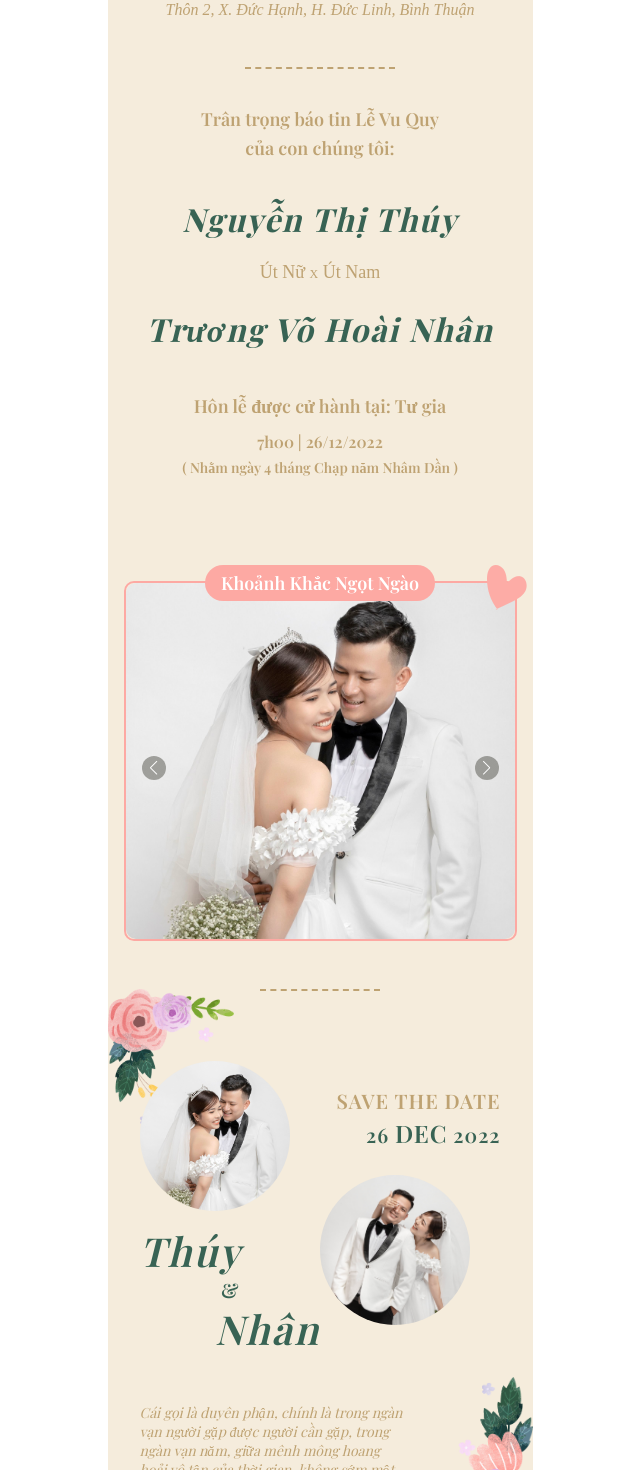
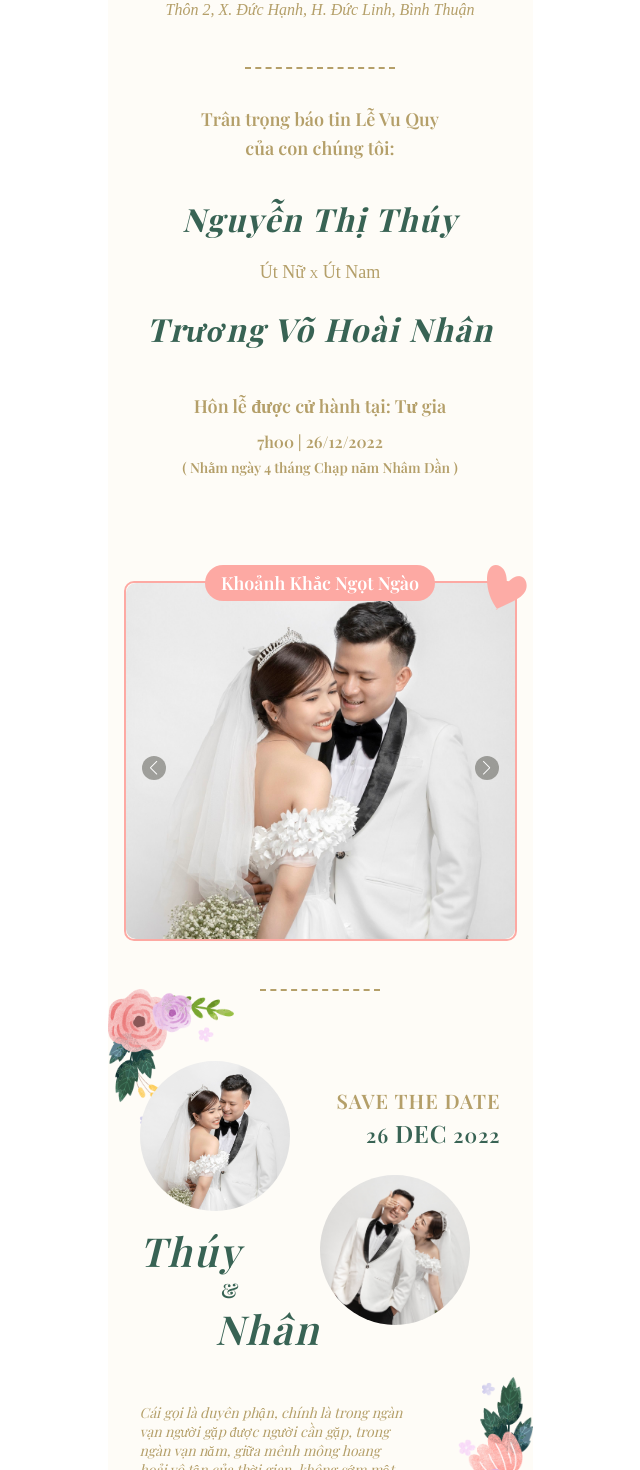
Before and after one commit to TanTruong96/wedding-invitation, a React (Create React App) app: page /thuynguyen-nhantruong in a window 1280 px wide. Shown: the part 1040-2510 px from the top of the page, without its empty margins (320-960 px from the left). Built offline with nearby package versions, Linux system fonts and the light colour scheme; a web font is replaced by a local one.

Commit message:
#Update color & background

```diff
--- a/src/common/styles/index.js
+++ b/src/common/styles/index.js
@@ -9,7 +9,7 @@ const StyledWeddingPage = styled.div`
 
   display: flex;
   flex-direction: column;
-  background-color: ${props => props.theme.colors.beigeF5E};
+  background-color: ${props => props.theme.colors.beigeFEF};
   font-family: "Playfair Display";
 
   position: relative;
@@ -54,7 +54,7 @@ const Image = styled.img`
 const DashedLine = styled.div`
   width: 120px;
   height: 2px;
-  border-top: 2px dashed ${props => props.theme.colors.brownBEA};
+  border-top: 2px dashed ${props => props.theme.colors.beigeB49};
   margin: ${props => (props.top || props.bottom) ? '0 auto' : '40px auto'};
 
   position: ${props => (props.top || props.bottom) ? 'absolute' : 'inherit'};
--- a/src/components/FamilyInfo/index.js
+++ b/src/components/FamilyInfo/index.js
@@ -46,7 +46,7 @@ const TextName = styled.p`
   color: ${props => props.theme.colors.green386};
 
   ${props => props.colorInherit && css`
-    color: ${props => props.theme.colors.brownBEA};
+    color: ${props => props.theme.colors.beigeB49};
     font-weight: 600;
   `}
 
@@ -67,9 +67,9 @@ const TextVocative = styled(TextName)`
   font-size: 18px;
   font-weight: 500;
   text-align: center;
-  color: ${props => props.theme.colors.brownBEA};
+  color: ${props => props.theme.colors.beigeB49};
 
-  border-bottom: 1px dashed ${props => props.theme.colors.brownBEA};
+  border-bottom: 1px dashed ${props => props.theme.colors.beigeB49};
   width: fit-content;
 
   ${props => props.displayBlock && css`
@@ -90,14 +90,14 @@ const TextAddress = styled(TextName)`
   font-weight: 500;
   font-size: 16px;
   font-style: italic;
-  color: ${props => props.theme.colors.brownBEA};
+  color: ${props => props.theme.colors.beigeB49};
 `;
 const DashedLine = styled.div`
   width: 150px;
   height: 2px;
   margin: 0 auto 40px;
 
-  border-bottom: 2px dashed ${props => props.theme.colors.brownBEA};
+  border-bottom: 2px dashed ${props => props.theme.colors.beigeB49};
 `;
 const BlockMiddle = styled.div`
   margin-bottom: 16px;
@@ -118,7 +118,7 @@ const MainName = styled.h1`
 const TextTime = styled.span`
   font-size: 16px;
   font-weight: inherit;
-  color: ${props => props.theme.colors.brownBEA};
+  color: ${props => props.theme.colors.beigeB49};
   padding: 0 2px;
 `;
 const BlockTimeLine = styled.div`
--- a/src/components/Footer/index.js
+++ b/src/components/Footer/index.js
@@ -18,7 +18,7 @@ const Title = styled.h1`
 `;
 const CopyRightText = styled.div`
   display: block;
-  color: ${props => props.theme.colors.brownBEA};
+  color: ${props => props.theme.colors.beigeB49};
   font-size: 12px;
 
   display: flex;
--- a/src/components/Introduce/index.js
+++ b/src/components/Introduce/index.js
@@ -85,7 +85,7 @@ const Name = styled(Title)`
 
   margin-bottom: 12px;
   font-style: italic;
-  color: ${props => props.colorBrownBEA ? props.theme.colors.brownBEA : props.theme.colors.whiteFFF};
+  color: ${props => props.colorbeigeB49 ? props.theme.colors.beigeB49 : props.theme.colors.whiteFFF};
 `;
 const Date = styled(Title)`
   margin-bottom: 0;
@@ -111,7 +111,7 @@ const StyledSpan = styled.span`
 // const DashedLine = styled.div`
 //   width: 117px;
 //   flex-shrink: 0;
-//   border-top: 2px dashed ${props => props.theme.colors.brownBEA};
+//   border-top: 2px dashed ${props => props.theme.colors.beigeB49};
 
 //   margin-top: 50px;
 // `;
--- a/src/components/PartyInfo/index.js
+++ b/src/components/PartyInfo/index.js
@@ -8,7 +8,7 @@ const Text = styled.p`
 
   margin-bottom: 8px;
   margin-top: ${props => props.mt48 ? '48px' : 0};
-  color: ${props => props.theme.colors.brownBEA};
+  color: ${props => props.theme.colors.beigeB49};
 `;
 const MainText = styled.h2`
   font-size: 24px;
@@ -61,7 +61,7 @@ const TextInside = styled.span`
   `}
 
   ${props => props.brown && css`
-    color: ${props => props.theme.colors.brownBEA};
+    color: ${props => props.theme.colors.beigeB49};
     font-style: italic;
   `}
 
--- a/src/components/WeddingStories/index.js
+++ b/src/components/WeddingStories/index.js
@@ -49,7 +49,7 @@ const TextTitle = styled(TextName)`
   line-height: 120%;
   text-align: right;
   text-transform: uppercase;
-  color: ${props => props.theme.colors.brownBEA};
+  color: ${props => props.theme.colors.beigeB49};
 `;
 const TextDate = styled(TextTitle)`
   color: ${props => props.theme.colors.green386};
@@ -78,7 +78,7 @@ const BlockBottom = styled.div`
 const TextDescription = styled.p`
   display: block;
   max-width: 70%;
-  color: ${props => props.theme.colors.brownBEA};
+  color: ${props => props.theme.colors.beigeB49};
   font-size: 14px;
   font-style: italic;
 `;
--- a/src/styles/themes/index.js
+++ b/src/styles/themes/index.js
@@ -7,7 +7,7 @@ export const theme = {
     brown626: '#626150',
     brown916: '#91641E',
     brown594: '#594A3D',
-    brownBEA: '#BEA272',
+    beigeB49: '#BEA272',
     black1F2: '#1F2814',
     black161: '#161410',
     black2C2: '#2C2C22',
@@ -27,5 +27,7 @@ export const theme = {
     pinkFDA: '#FDA9A3',
     yellowFFD: '#FFDCA7',
     whiteFFF: '#FFFFFF',
+    beigeFEF: "#FEFCF7",
+    beigeB49: "#B49F69",
   }
 }
```
